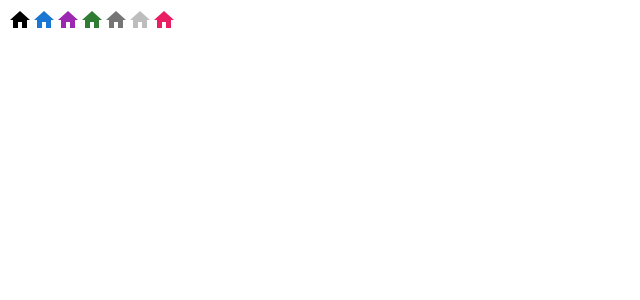
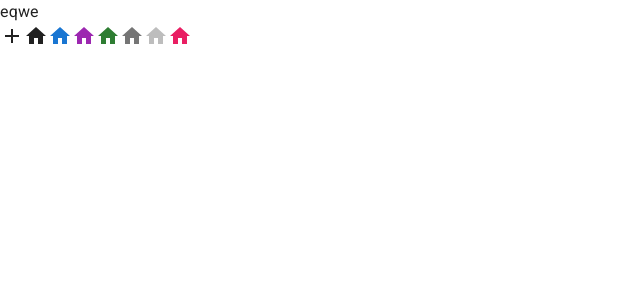
Before and after one commit to hatran216004/trello-ui, a React (Vite) app: page / in a window 1280 px wide. Shown: the top 300 px of the page, without its empty margins (0-640 px from the left). Built offline with nearby package versions, Linux system fonts and the light colour scheme.

Commit message:
Add CSS Baseline

```diff
--- a/src/App.jsx
+++ b/src/App.jsx
@@ -1,9 +1,12 @@
 import HomeIcon from '@mui/icons-material/Home'
 import { pink } from '@mui/material/colors'
+import AddIcon from '@mui/icons-material/Add'
 
 function App() {
   return (
     <>
+      <div>eqwe</div>
+      <AddIcon />
       <HomeIcon />
       <HomeIcon color="primary" />
       <HomeIcon color="secondary" />
--- a/src/index.css
+++ /dev/null
@@ -1,3 +0,0 @@
-body {
-  font-family: 'Roboto', sans-serif;
-}
--- a/src/main.jsx
+++ b/src/main.jsx
@@ -1,10 +1,14 @@
+// eslint-disable-next-line no-unused-vars
 import React from 'react'
 import ReactDOM from 'react-dom/client'
 import App from './App.jsx'
-import './index.css'
+import CssBaseline from '@mui/material/CssBaseline'
 
 ReactDOM.createRoot(document.getElementById('root')).render(
   // <React.StrictMode>
-  <App />
+  <>
+    <CssBaseline />
+    <App />
+  </>
   // </React.StrictMode>,
 )
```
